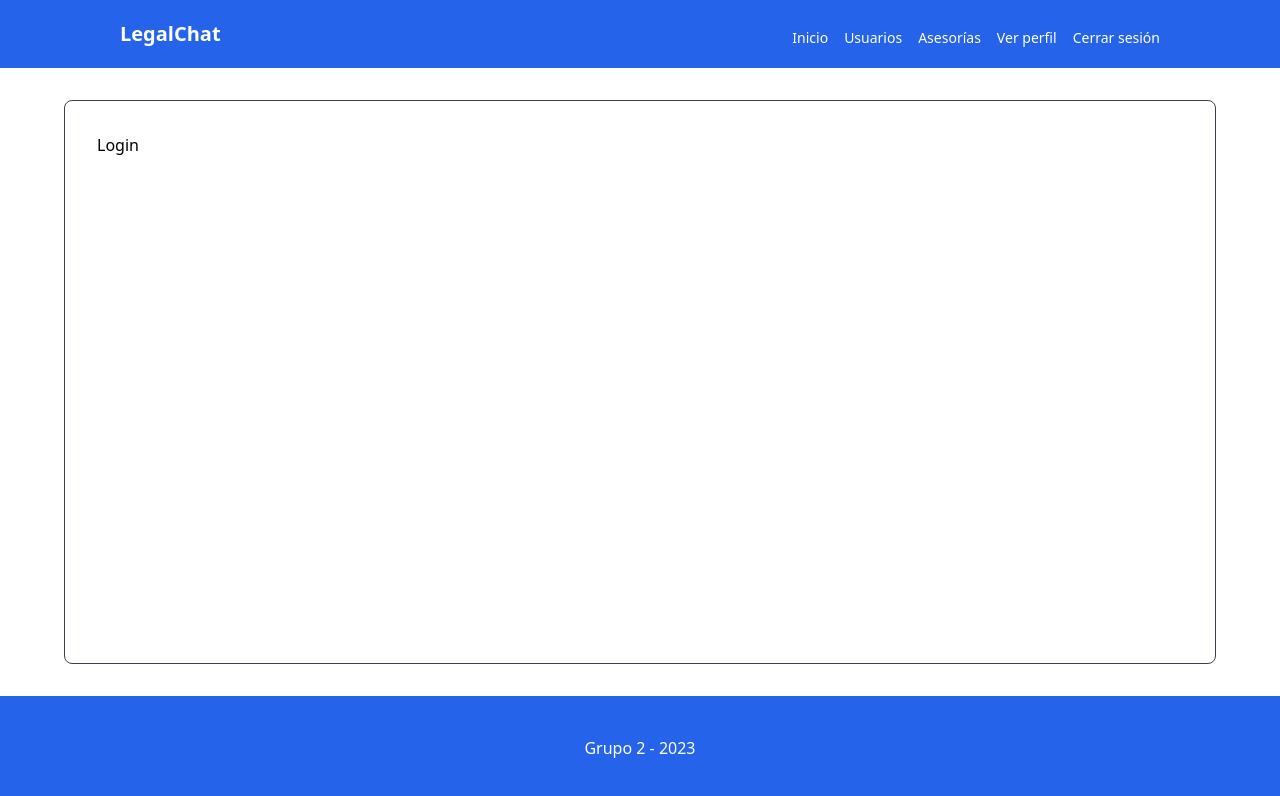
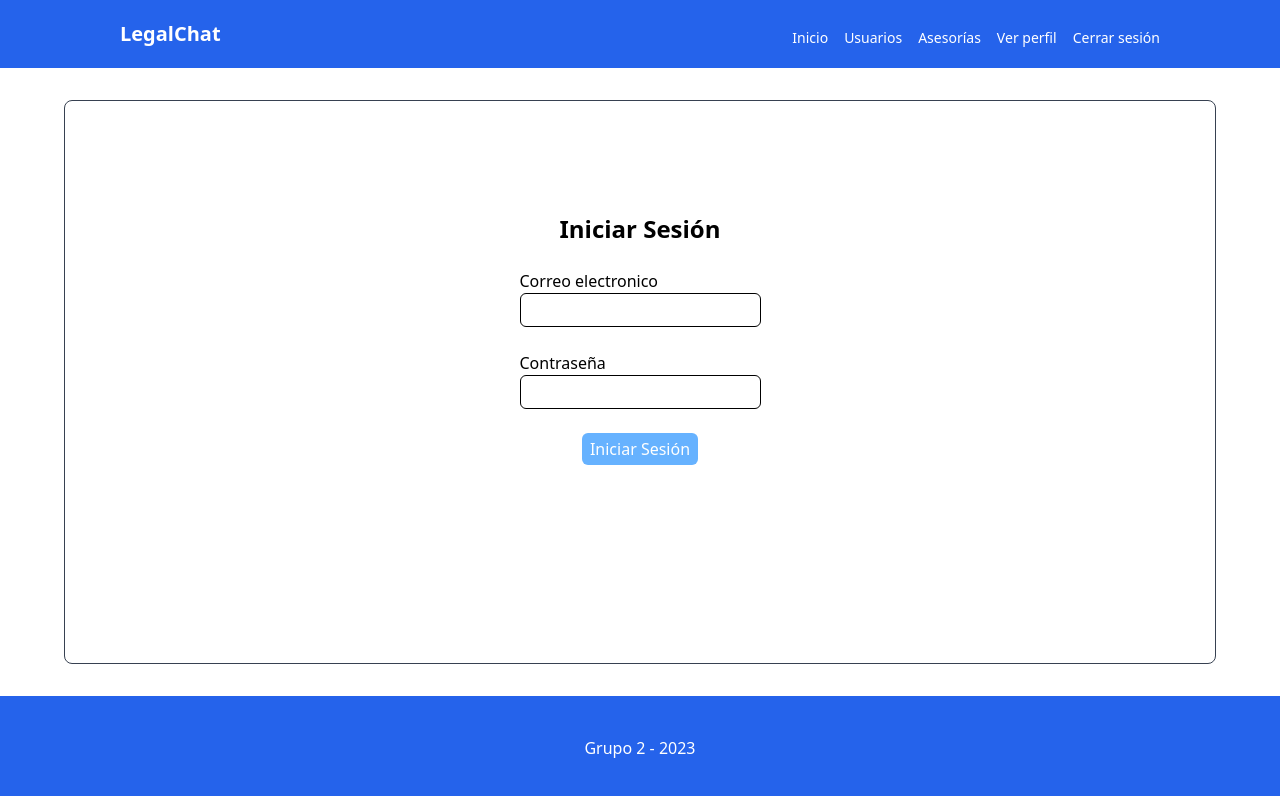
Before and after one commit to ql17001/legal_chat_frontend, a Next.js app: page /iniciar-sesion in a window 1280 px wide. Shown: the top 796 px of the page. Built offline with nearby package versions, Linux system fonts and the light colour scheme.

Commit message:
Add login page

```diff
--- a/app/iniciar-sesion/page.tsx
+++ b/app/iniciar-sesion/page.tsx
@@ -1,6 +1,81 @@
-import React from "react";
+"use client";
+
+import { useRouter } from "next/navigation";
+import React, { ChangeEvent, useState } from "react";
+import axios, { AxiosResponse, isAxiosError } from 'axios';
+import { persistAuthentication } from '@/utils/authentication';
+import { Routes } from "@/utils/constants";
+
+interface ILoginResponse {
+  token: string;
+  refreshToken: string;
+  role: string;
+}
+
+interface ILoginBody{
+  username: string;
+  password: string;
+}
 
 const LoginPage = () =>{
-    return(<div>Login</div>)
+    const router = useRouter();
+    const [email, setEmail] = useState("");
+    const [password, setPassword] = useState("");
+
+    const handleEmailOnChange = (event: ChangeEvent<HTMLInputElement>) => {
+        setEmail(event.currentTarget.value);
+    };
+    const handlePasswordOnChange = (event: ChangeEvent<HTMLInputElement>) => {
+        setPassword(event.currentTarget.value);
+    };
+
+    const handleLogin = async () => {
+      try {
+        const response = await axios.post<ILoginResponse, AxiosResponse<ILoginResponse>,ILoginBody>("http://localhost:8000/login",{
+          username: email,
+          password: password,
+        },
+        {
+          headers: { "Content-Type": "application/json" }
+        });
+
+        persistAuthentication({
+          token: response.data.token,
+          refreshToken: response.data.refreshToken,
+          role: response.data.role,
+        });
+
+        router.push(Routes.HOME);
+
+
+      }catch(error){
+        if(isAxiosError(error)){console.log("Ocurrió un error axios ", error);
+        alert(error);
+        }else{console.log("Ocurrio un error ", error);}
+      }
+    };
+
+    return(
+        <div className="px-[125px] py-14 w-auto h-auto">
+      <div className=" px-[10px] py-6 grid grid-cols-4 gap-x-8 gap-y-6">
+        <div className="text-center col-span-4 font-bold">
+          <h1>Iniciar Sesión</h1>
+        </div>
+        <div className="col-span-2 sm:col-span-4 flex flex-col mx-auto">
+          <label>Correo electronico</label>
+          <input onChange={handleEmailOnChange} />
+        </div>
+        <div className="col-span-2 sm:col-span-4 flex flex-col mx-auto">
+          <label>Contraseña</label>
+          <input onChange={handlePasswordOnChange} type="password" />
+        </div>
+        <div className="col-span-4 text-center">
+          <button className="boton-default" onClick={handleLogin}>
+            Iniciar Sesión
+          </button>
+        </div>
+      </div>
+    </div>
+    );
 }
 export default LoginPage;
```
